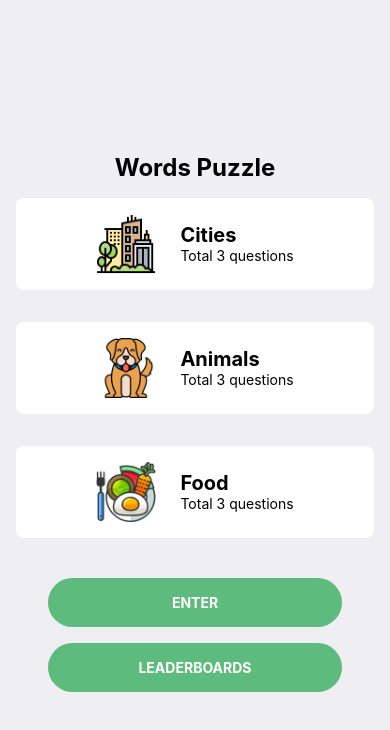
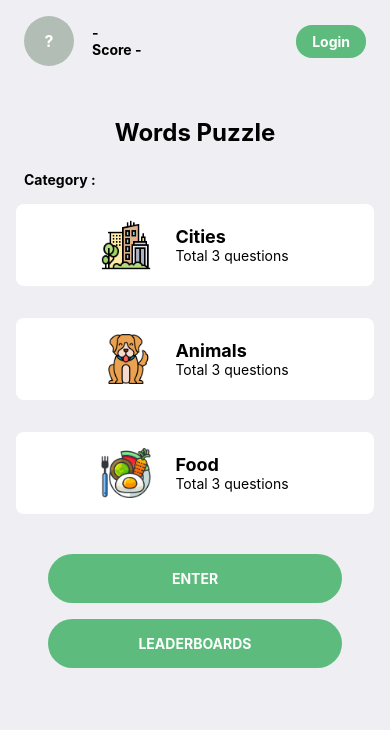
Before and after one commit to authordev99/AwesomeGame, a React Native app: screen /Home in a window 390 px wide. Shown: the top 730 px of the page. Built offline with nearby package versions, Linux system fonts and the light colour scheme.

Commit message:
#04022023 Using context for current user, AsyncStorage clean up code

```diff
--- a/Home.js
+++ b/Home.js
@@ -5,12 +5,12 @@
  * @format
  */
 
-import React, { useState } from "react";
+import React, { useContext, useEffect, useState } from "react";
 import {
   Alert,
   SafeAreaView,
   StyleSheet,
-  Text,
+  Text, View,
 } from "react-native";
 
 import CategoryItem from "./components/CategoryItem";
@@ -18,12 +18,27 @@ import { useNavigation } from "@react-navigation/native";
 import { gameData } from "./data";
 import SpaceFiller from "./components/SpaceFiller";
 import CustomButton from "./components/CustomButton";
+import UserSectionItem from "./components/UserSectionItem";
+import AsyncStorage from "@react-native-async-storage/async-storage";
+import { ContextState } from "./context";
+import { removeCurrentUser, removeLocalStorage } from "./utility";
 
 
 function Home() {
+  const state = useContext(ContextState);
   const navigation = useNavigation();
   const [data, setData] = useState(gameData);
+  // const [user, setUser] = useState(null)
 
+  useEffect(() => {
+    getUser();
+  },[])
+
+  const getUser = async () => {
+    const currentUser = await AsyncStorage.getItem("@user");
+    console.log("currentUser = ",currentUser)
+    state.setUser(JSON.parse(currentUser))
+  }
 
   const onPressCategory = (itemSelected) => {
     const updatedData = data.map((item) => {
@@ -34,17 +49,32 @@ function Home() {
   };
 
   const onPressStartButton = () => {
+    if (!state?.user) {
+      Alert.alert("Please login first");
+      return;
+    }
+
     const selectedCategory = data.find((item) => item.isSelected);
     if (!selectedCategory) {
       Alert.alert("Please select one category above");
       return;
     }
-    console.log(selectedCategory);
 
-    navigation.navigate("Username", {
+    navigation.navigate("Game", {
       category: selectedCategory,
     });
   };
+
+  const onPressLogin = async () => {
+    if (!state.user) {
+      navigation.navigate("Username");
+    } else {
+      removeCurrentUser().then(() => {
+        state.resetUser()
+      });
+    }
+
+  }
 
   const onPressLeaderboardsButton = () => {
     navigation.navigate("Leaderboards");
@@ -52,7 +82,12 @@ function Home() {
 
   return (
     <SafeAreaView style={styles.container}>
-      <Text style={styles.title}>Words Puzzle</Text>
+      <UserSectionItem user={state.user} onPress={onPressLogin} />
+      <SpaceFiller height={36}/>
+      <Text style={styles.titleHeader}>Words Puzzle</Text>
+      <SpaceFiller height={24}/>
+      <View style={styles.contentContainer}>
+        <Text style={styles.title}>Category : </Text>
         {data?.map((data, index) => {
           return <CategoryItem key={index} data={data} onPress={onPressCategory} />;
         })}
@@ -60,6 +95,9 @@ function Home() {
         <CustomButton text={"Enter"} onPress={onPressStartButton} />
         <SpaceFiller height={16} />
         <CustomButton text={"Leaderboards"} onPress={onPressLeaderboardsButton} />
+        {/*<SpaceFiller height={16} />*/}
+        {/*<CustomButton text={"reset"} onPress={removeLocalStorage} />*/}
+      </View>
     </SafeAreaView>
   );
 }
@@ -70,10 +108,17 @@ const styles = StyleSheet.create({
     flex: 1,
     backgroundColor: "#efeff3",
   },
+  contentContainer: { flex: 1 },
+  titleHeader: {
+    fontWeight: "700",
+    marginHorizontal: 24,
+    textAlign: 'center',
+    fontSize: 24,
+  },
   title: {
     fontWeight: "700",
-    alignSelf: "center",
-    fontSize: 24,
+    marginHorizontal: 24,
+    fontSize: 14,
   },
 
 });
--- a/components/CategoryItem.js
+++ b/components/CategoryItem.js
@@ -12,10 +12,10 @@ const CategoryItem = ({ data, onPress }) => {
 
   return (
     <TouchableOpacity style={[styles.container, backgroundSelectedStyle]} onPress={onPressCategory}>
-      <View style={{ flexDirection: "row" }}>
-        <Image source={data.image} style={{ width: 60, height: 60 }} />
+      <View style={styles.contentContainer}>
+        <Image source={data.image} style={styles.image} />
         <SpaceFiller width={24} />
-        <View style={{ alignItems: "flex-start", flex: 1, justifyContent: "center" }}>
+        <View style={styles.textContainer}>
           <Text style={[styles.title, textSelectedStyle]}>{data.category}</Text>
           <Text style={[styles.subtitle, textSelectedStyle]}>{`Total ${data.questions.length} questions`}</Text>
         </View>
@@ -34,8 +34,11 @@ const styles = StyleSheet.create({
     borderRadius: 8,
     backgroundColor: "white",
   },
+  contentContainer: { flexDirection: "row" },
+  image: { width: 50, height: 50 },
+  textContainer: { alignItems: "flex-start", flex: 1, justifyContent: "center" },
   title: {
-    fontSize: 20,
+    fontSize: 18,
     fontWeight: "bold",
     textAlign: "center",
   },
--- a/components/EarnScore.js
+++ b/components/EarnScore.js
@@ -3,8 +3,8 @@ import React from "react";
 import SpaceFiller from "./SpaceFiller";
 import { useSafeAreaInsets } from "react-native-safe-area-context";
 
-const EarnScore = ({ isCorrect, score }) => {
-  const image = isCorrect ? require("../images/congratulation.png") : require("../images/congratulation.png");
+const EarnScore = ({ isAnswerCorrect, score }) => {
+  const image = isAnswerCorrect ? require("../images/congratulation.png") : require("../images/try.png");
   return (
     <View style={styles.container}>
       <Image source={image} style={styles.image} />
--- a/components/LeaderboardItem.js
+++ b/components/LeaderboardItem.js
@@ -1,9 +1,9 @@
-import { Image, StyleSheet, Text, TouchableOpacity, View } from "react-native";
+import { StyleSheet, Text, TouchableOpacity, View } from "react-native";
 import React from "react";
 import SpaceFiller from "./SpaceFiller";
-import { useSafeAreaInsets } from "react-native-safe-area-context";
 
 const LeaderboardItem = ({ item, index, onPress }) => {
+  console.log("item = ",item)
   const onPressItem = () => {
     onPress(item);
   };
@@ -12,10 +12,10 @@ const LeaderboardItem = ({ item, index, onPress }) => {
       <Text>{index + 1}</Text>
       <SpaceFiller width={24} />
       <View style={styles.imageProfileBackground}>
-        <Text style={styles.firstLetter}>{item?.username.charAt(0)}</Text>
+        <Text style={styles.firstLetter}>{item?.user?.username.charAt(0)}</Text>
       </View>
       <SpaceFiller width={18} />
-      <Text style={styles.usernameContainer}>{item?.username}</Text>
+      <Text style={styles.usernameContainer}>{item?.user?.username}</Text>
       <View style={styles.scoreContainer}>
         <Text style={styles.score}>{item?.finalScore}</Text>
       </View>
@@ -26,7 +26,6 @@ const LeaderboardItem = ({ item, index, onPress }) => {
 const styles = StyleSheet.create({
   container: {
     flexDirection: "row",
-    flex: 1,
     padding: 20,
     justifyContent: "center",
     alignItems: "center",
--- /dev/null
+++ b/components/UserSectionItem.js
@@ -0,0 +1,52 @@
+import { Image, StyleSheet, Text, TouchableOpacity, View } from "react-native";
+import React, { useContext } from "react";
+import SpaceFiller from "./SpaceFiller";
+import { useSafeAreaInsets } from "react-native-safe-area-context";
+import { ContextState } from "../context";
+
+const UserSectionItem = ({ user, onPress }) => {
+  const onPressItem = () => {
+    onPress && onPress(user);
+  };
+  return (
+    <View style={styles.container} onPress={onPressItem}>
+      <View style={styles.imageProfileBackground}>
+        <Text style={styles.firstLetter}>{user?.username?.charAt(0) ?? "?"}</Text>
+      </View>
+      <SpaceFiller width={18} />
+      <View style={styles.usernameContainer}>
+        <Text style={styles.usernameText}>{user?.username ?? "-"}</Text>
+        <Text style={styles.usernameText}>{`Score ${user?.score ?? "-"}`}</Text>
+      </View>
+      <TouchableOpacity style={[styles.scoreContainer, {backgroundColor: user ? '#e35d5d' : '#5DBC7D'}]} onPress={onPressItem}>
+        <Text style={styles.score}>{user ? "Logout" : "Login"}</Text>
+      </TouchableOpacity>
+    </View>
+  );
+};
+
+const styles = StyleSheet.create({
+  container: {
+    flexDirection: "row",
+    alignItems: "center",
+    borderRadius: 8,
+    paddingVertical: 16,
+    paddingHorizontal: 24,
+  },
+  imageProfileBackground: {
+    height: 50,
+    width: 50,
+    borderRadius: 50 / 2,
+    backgroundColor: "#B2BEB5",
+    justifyContent: "center",
+    alignItems: "center",
+  },
+  firstLetter: { color: "white", fontWeight: "bold", fontSize: 16 },
+  usernameContainer: { flex: 1 },
+  usernameText: { fontWeight: "bold"},
+  scoreContainer: { backgroundColor: "#5DBC7D", paddingHorizontal: 16, paddingVertical: 8, borderRadius: 16 },
+  score: { color: "white", fontWeight: "bold" },
+});
+
+
+export default UserSectionItem;
--- a/context.js
+++ b/context.js
@@ -1,15 +1,27 @@
-import { createContext, useMemo, useState } from "react";
+import { createContext, useState } from "react";
 
 export const ContextState = createContext(null);
 
 function Provider({ children }) {
-  const [state, setState] = useState({});
-  const value = useMemo(
-    () => ({ state, setState }),
-    [state]
-  );
+  const setUser = (user) => {
+    setState({...state, user: user})
+  }
+
+  const resetUser = () => {
+    setState(initState)
+  }
+
+  const initState = {
+    user: null,
+    setUser: setUser,
+    resetUser: resetUser,
+  }
+
+
+  const [state, setState] = useState(initState)
+
   return (
-    <ContextState.Provider value={value}>
+    <ContextState.Provider value={state}>
         {children}
     </ContextState.Provider>
   );
--- a/screens/Game.js
+++ b/screens/Game.js
@@ -5,7 +5,7 @@
  * @format
  */
 
-import React, { useEffect, useState } from "react";
+import React, { useEffect, useState, useContext } from "react";
 import {
   StyleSheet,
   Text, TouchableOpacity, View,
@@ -19,11 +19,13 @@ import CustomButton from "../components/CustomButton";
 import CustomImageButton from "../components/CustomImageButton";
 import CustomText from "../components/CustomTitle";
 import EarnScore from "../components/EarnScore";
+import { ContextState } from "../context";
+import { getLeaderboardList, setCurrentUser, setLeaderboardList, updateUserList } from "../utility";
 
 const backgroundHeight = 380;
 
 function Game({ route, navigation }) {
-
+  const state = useContext(ContextState);
   const { category, username } = route.params;
   const [currentIndex, setCurrentIndex] = useState(0);
   const [answer, setAnswer] = useState(null);
@@ -31,6 +33,7 @@ function Game({ route, navigation }) {
   const [currentAnswer, setCurrentAnswer] = useState(null);
   const [score, setScore] = useState(0);
   const [isShowScore, setShowScore] = useState(false);
+  const [isAnswerCorrect, setIsAnswerCorrect] = useState(false);
   const [result, setResult] = useState({
     skip: 0,
     correct: 0,
@@ -79,57 +82,65 @@ function Game({ route, navigation }) {
   };
 
   const onPressButton = async () => {
+    const currentUser = JSON.parse(await AsyncStorage.getItem("@user"));
     const selectedAnswer = getSelectedAnswer();
     const nextIndex = currentIndex + 1;
     let updatedScore = score;
     let updateResult = {};
 
-
     if (isShowScore) {
       setShowScore(false);
       goToNext(nextIndex);
-
-
     } else {
       if (selectedAnswer?.length === answer?.length) {
         if (selectedAnswer === answer) {
-          console.warn("selectedValue = ", "BETUL");
           updateResult = { correct: result.correct + 1 };
           updatedScore += 100;
           setScore(updatedScore);
           setShowScore(true);
+          setIsAnswerCorrect(true);
         } else {
-          console.warn("selectedValue = ", "SALAH");
           updateResult = { wrong: result.wrong + 1 };
-          goToNext(nextIndex);
+          setIsAnswerCorrect(false);
+          setShowScore(true);
         }
       } else {
-        console.warn("SKIP = ", result);
         updateResult = { skip: result.skip + 1 };
         goToNext(nextIndex);
       }
-      console.log(currentIndex + " " + category.questions.length);
 
       const finalResult = { ...result, ...updateResult };
+      const updatedUser = { ...currentUser, score: updatedScore };
       setResult(finalResult);
       if (nextIndex === category.questions.length) {
         const summary = {
-          username: username,
+          user: updatedUser,
           finalScore: updatedScore,
           totalQuestion: category.questions.length,
           category: category.name,
           ...finalResult,
         };
-        const leaderboardList = JSON.parse(await AsyncStorage.getItem("leaderboards")) ?? [];
-        console.log("leaderboardList = ", leaderboardList);
-        leaderboardList?.push(summary);
-        console.log("updatedLeaderboardList = ", leaderboardList);
-        AsyncStorage.setItem("leaderboards", JSON.stringify(leaderboardList)).then(() => {
-          navigation.replace("Result", { data: summary });
-        });
+        const leaderboardList = await getLeaderboardList() ?? [];
+        const isUserExist = leaderboardList?.findIndex((item) => item.user.username === updatedUser.username);
+        if (isUserExist >= 0) {
+          leaderboardList[isUserExist] = summary;
+        } else {
+          leaderboardList?.push(summary);
+        }
+
+        await updateUser(updatedUser);
+        await setLeaderboardList(leaderboardList)
+
+        navigation.replace("Result", { data: summary });
       }
     }
   };
+
+  const updateUser = async (user) => {
+    await updateUserList(user);
+    await setCurrentUser(user)
+    state.setUser(user);
+  }
 
   const goToNext = (nextIndex) => {
     if (nextIndex < category.questions.length) {
@@ -212,7 +223,7 @@ function Game({ route, navigation }) {
             <AnswerBoxes answerList={optionList} onPressItem={onPressOptionCharacter} />
           </>
         ) : (
-          <EarnScore score={score} />
+          <EarnScore isAnswerCorrect={isAnswerCorrect} score={isAnswerCorrect ? 100 : 0} />
         )}
         <SpaceFiller height={24} />
         <CustomButton
--- a/screens/Username.js
+++ b/screens/Username.js
@@ -5,7 +5,7 @@
  * @format
  */
 
-import React, { useState } from "react";
+import React, { useContext, useState } from "react";
 import {
   Alert,
   StyleSheet, TextInput, View,
@@ -13,26 +13,43 @@ import {
 import Header from "../components/Header";
 import CustomButton from "../components/CustomButton";
 import CustomImageButton from "../components/CustomImageButton";
+import AsyncStorage from "@react-native-async-storage/async-storage";
+import { ContextState } from "../context";
 
 
 function Username({ route, navigation }) {
-  const { category } = route.params;
+  const state = useContext(ContextState);
   const [username, setUsername] = useState("");
 
-  const onPress = () => {
-    if (!username)
-    {
-      Alert.alert("Please enter your name")
+  const onPress = async () => {
+    if (!username) {
+      Alert.alert("Please enter your name");
       return;
     }
-    navigation.replace("Game", {
-      category: category,
-      username: username,
+
+    const userList = JSON.parse(await AsyncStorage.getItem("@userList")) ?? [];
+    let checkUser = userList?.find((item) => {
+      return item.username === username;
+    });
+
+    if (!checkUser) {
+      checkUser = {
+        username: username,
+        score: 0,
+      };
+      console.log("checkUser = ",checkUser)
+      userList?.push(checkUser);
+      console.log("updatedUserList = ",userList)
+      await AsyncStorage.setItem("@userList", JSON.stringify(userList));
+    }
+
+    AsyncStorage.setItem("@user", JSON.stringify(checkUser)).then(() => {
+      state.setUser(checkUser)
+      navigation.goBack();
     });
   };
 
   const onChangeText = (value) => {
-    console.log("value = ", value);
     setUsername(value);
   };
 
@@ -47,7 +64,7 @@ function Username({ route, navigation }) {
           image={require("../images/back.png")}
           additionalStyles={styles.icon}
           onPress={goBack} />
-      }/>
+      } />
       <View style={styles.contentContainer}>
         <TextInput
           style={styles.textInput}
@@ -59,7 +76,7 @@ function Username({ route, navigation }) {
           placeholder={"My name is"}
           onChangeText={onChangeText}
         />
-        <CustomButton text={"Let's Go"} onPress={onPress} additionalStyles={styles.button} />
+        <CustomButton text={"Login"} onPress={onPress} additionalStyles={styles.button} />
       </View>
     </View>
   );
@@ -68,17 +85,17 @@ function Username({ route, navigation }) {
 const styles = StyleSheet.create({
   container: {
     justifyContent: "center",
-    flex: 1
+    flex: 1,
   },
   contentContainer: {
     flex: 1,
-    padding: 16
+    padding: 16,
   },
   icon: {
-    tintColor: 'black'
+    tintColor: "black",
   },
   button: {
-    marginHorizontal: 0
+    marginHorizontal: 0,
   },
   textInput: {
     borderRadius: 1,
--- /dev/null
+++ b/utility.js
@@ -0,0 +1,40 @@
+import AsyncStorage from "@react-native-async-storage/async-storage";
+
+export const removeCurrentUser = async () => {
+  await AsyncStorage.removeItem("@user");
+}
+
+export const getCurrentUser = async () => {
+  return JSON.parse(await AsyncStorage.getItem("@user"));
+}
+
+export const setCurrentUser = async (user) => {
+  return await AsyncStorage.setItem("@user", JSON.stringify(user));
+}
+
+export const getUserList = async () => {
+  return JSON.parse(await AsyncStorage.getItem("@userList"));
+}
+
+export const setUserList = async (userList) => {
+  await AsyncStorage.setItem("@userList", JSON.stringify(userList))
+}
+
+export const getLeaderboardList = async () => {
+  return JSON.parse(await AsyncStorage.getItem("@leaderboard"));
+}
+
+export const setLeaderboardList = async (leaderboardList) => {
+  await AsyncStorage.setItem("@leaderboard", JSON.stringify(leaderboardList))
+}
+
+export const removeLocalStorage = () => {
+  return AsyncStorage.clear();
+}
+
+export const updateUserList = async (user) => {
+  const userList = await getUserList() ?? [];
+  const index = userList?.findIndex((item) => item.username === user.username);
+  userList[index] = user;
+  await setUserList(userList);
+}
```
Also changed, not shown: screens/Leaderboards.js (+15 -9 lines), screens/Result.js (+10 -3 lines). Lines whose indentation alone changed are shown as unchanged.
